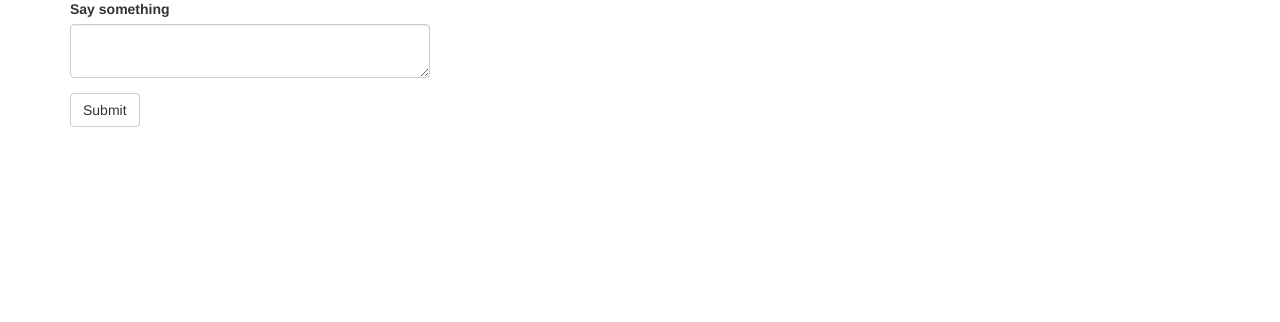
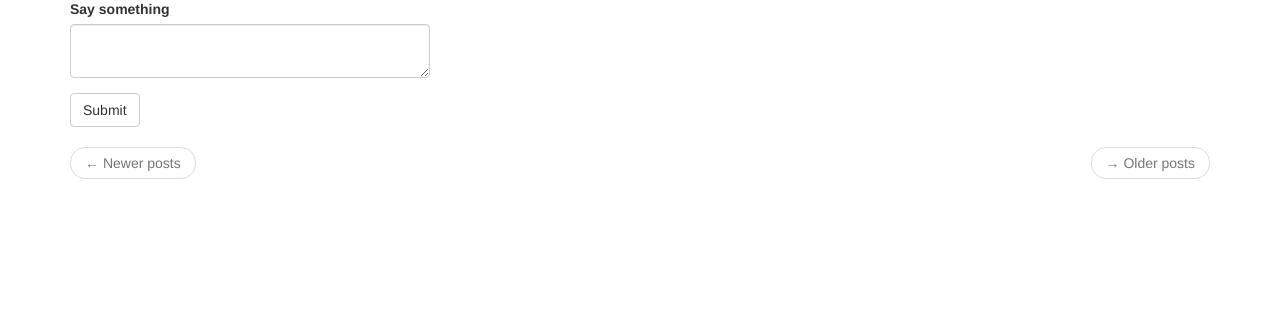
Before and after one commit to nashsibanda/microblog-miguelgrinberg-tutorial, a Flask app: page / in a window 1280 px wide. Shown: the part 141-463 px from the top of the page. Run offline with Flask 2, Linux system fonts and the light colour scheme; the visitor is signed in with stand-in values (Sample User, id 1); data comes from the database, SQL or seed files in the repository; data that the repository does not hold is empty; some libraries are stand-ins or nearby versions.

Commit message:
Update styles for post and pagination

```diff
--- a/app/templates/_post.html
+++ b/app/templates/_post.html
@@ -1,9 +1,9 @@
-<table>
+<table class="table table-hover">
     <tr valign="top">
-        <td>
+        <td width="70px">
             <a href="{{ url_for('user', username=post.author.username) }}">
             <img
-                src="{{ post.author.avatar(36) }}"
+                src="{{ post.author.avatar(70) }}"
                 alt="{{ post.author.username }}'s avatar"
             />
             </a>
--- a/app/templates/index.html
+++ b/app/templates/index.html
@@ -15,10 +15,18 @@
     {% for post in posts %}
     {% include "_post.html" %}
     {% endfor %}
-    {% if prev_url %}
-    <a href="{{ prev_url }}">Newer posts</a>
-    {% endif %}
-    {% if next_url %}
-    <a href="{{ next_url }}">Older posts</a>
-    {% endif %}
+    <nav aria-label="...">
+      <ul class="pager">
+        <li class="previous {% if not prev_url %} disabled {% endif %}">
+          <a href="{{ prev_url or '#' }}">
+            <span aria-hidden="true">&larr;</span> Newer posts
+          </a>
+        </li>
+        <li class="next {% if not next_url %} disabled {% endif %}">
+          <a href="{{ next_url or '#' }}">
+            <span aria-hidden="true">&rarr;</span> Older posts
+          </a>
+        </li>
+      </ul>
+    </nav>
 {% endblock app_content %}
```
Also changed, not shown: app/templates/user.html (+14 -6 lines).
